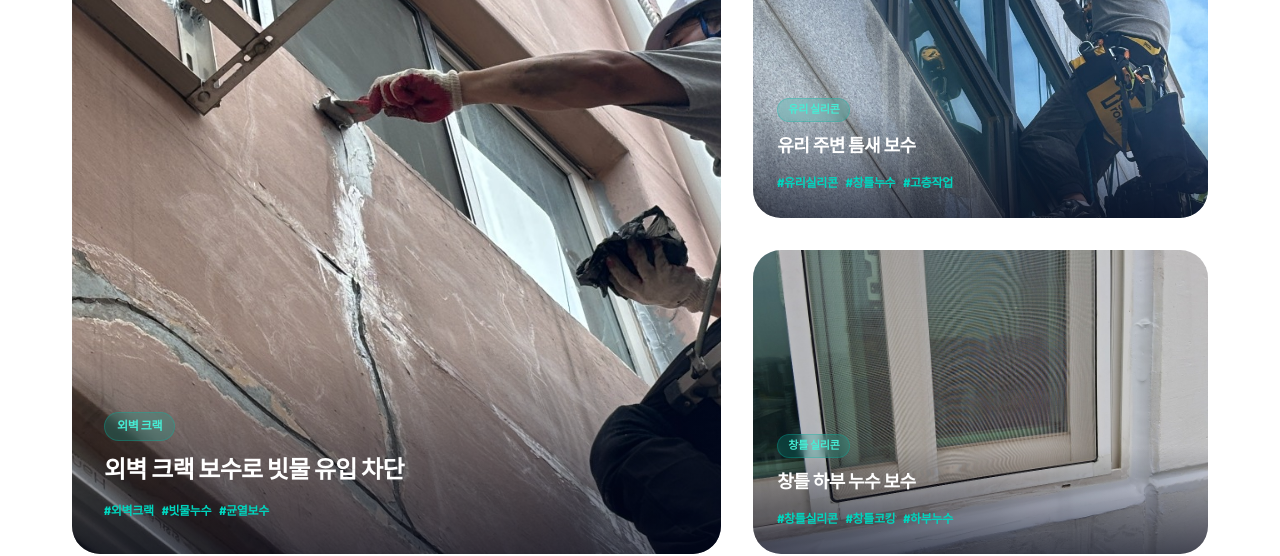
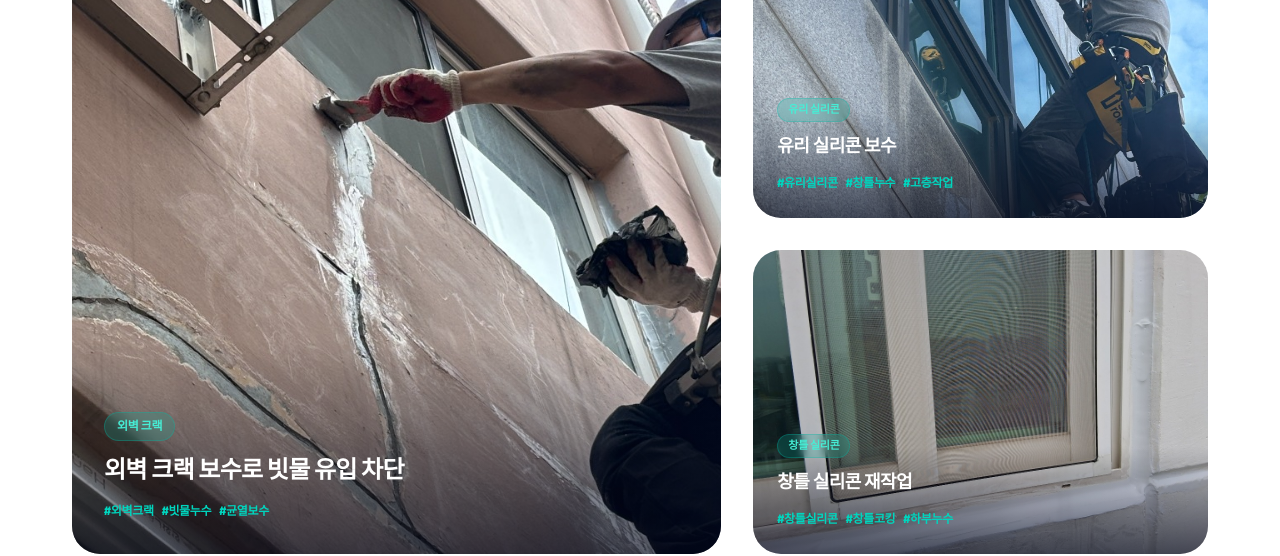
Before and after one commit to wogus5695-ctrl/Ngyeonggi-rope-01, a Next.js app: page / in a window 1280 px wide. Shown: the part 4560-5116 px from the top of the page. Built offline with nearby package versions, Linux system fonts and the light colour scheme.

Commit message:
style: Update Case Study card titles to '유리 실리콘 보수' and '창틀 실리콘 재작업'

```diff
--- a/src/components/sections/LocalPortfolio.tsx
+++ b/src/components/sections/LocalPortfolio.tsx
@@ -111,7 +111,7 @@ export default function LocalPortfolio({ title, portfolio }: LocalPortfolioProps
                   </span>
                 </div>
                 <h3 className="text-lg font-black text-white tracking-tight leading-snug">
-                  유리 주변 틈새 보수
+                  유리 실리콘 보수
                 </h3>
                 <div className="flex flex-wrap gap-2 pt-1">
                   <span className="text-[12px] font-bold text-teal-400">#유리실리콘</span>
@@ -142,7 +142,7 @@ export default function LocalPortfolio({ title, portfolio }: LocalPortfolioProps
                   </span>
                 </div>
                 <h3 className="text-lg font-black text-white tracking-tight leading-snug">
-                  창틀 하부 누수 보수
+                  창틀 실리콘 재작업
                 </h3>
                 <div className="flex flex-wrap gap-2 pt-1">
                   <span className="text-[12px] font-bold text-teal-400">#창틀실리콘</span>
```
